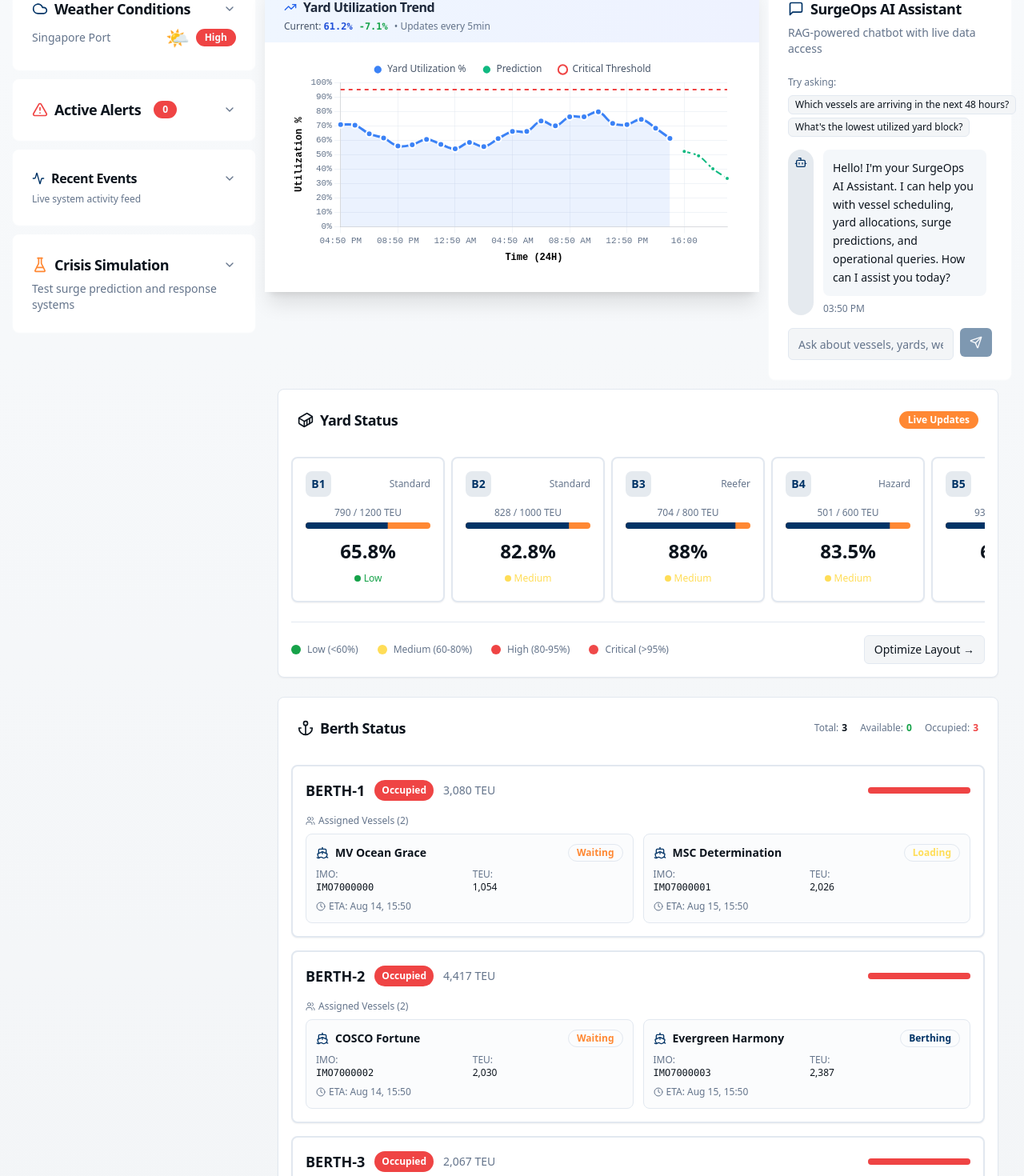
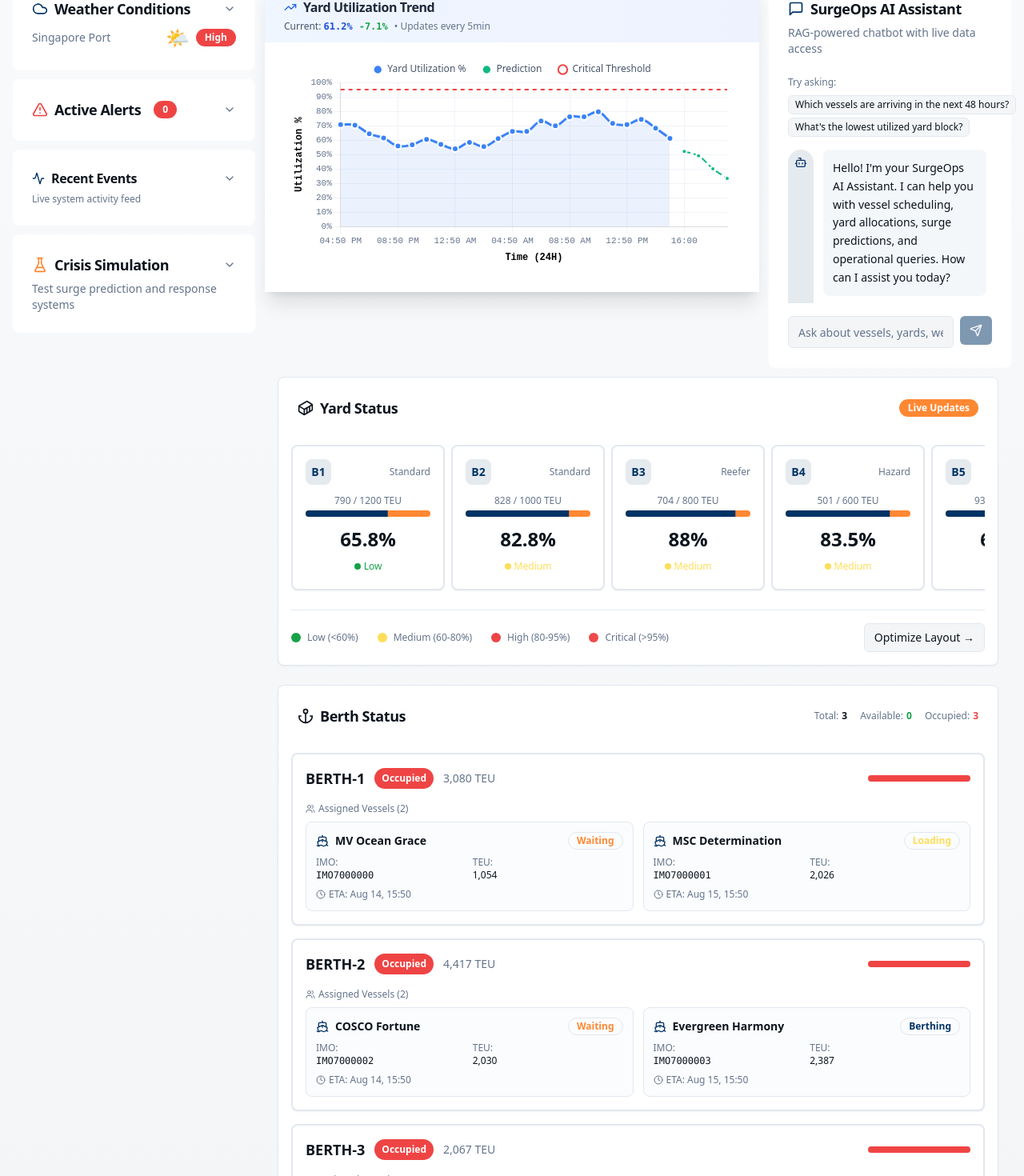
Before and after one commit to shivam-kaleris/surgeops, a React (Vite) app: page / in a window 1280 px wide. Shown: the part 305-1775 px from the top of the page at 80% size. Built offline with nearby package versions, Linux system fonts and the light colour scheme.

Commit message:
Align AI assistant with Crisis Simulation
Adjusted the AI assistant window height to align with the Crisis Simulation UI. Re-centered Yard Status and Berth Status components to ensure proper horizontal alignment and visual balance, referencing provided images for component matching.

```diff
--- a/src/components/surgeops/SurgeOpsChat.tsx
+++ b/src/components/surgeops/SurgeOpsChat.tsx
@@ -131,7 +131,7 @@ export function SurgeOpsChat() {
         </div>
 
         {/* Chat Messages */}
-        <div className="space-y-3 max-h-60 overflow-y-auto">
+        <div className="space-y-3 max-h-48 overflow-y-auto">
           <AnimatePresence>
             {messages.map((message) => (
               <motion.div
--- a/src/components/surgeops/SurgeOpsDashboard.tsx
+++ b/src/components/surgeops/SurgeOpsDashboard.tsx
@@ -151,12 +151,12 @@ export function SurgeOpsDashboard() {
               </motion.div>
             </div>
 
-            {/* Yard Status - Centered with Consistent Spacing */}
+            {/* Yard Status - Full Width Centered */}
             <motion.div
               initial={{ opacity: 0, y: 20 }}
               animate={{ opacity: 1, y: 0 }}
               transition={{ delay: 0.6 }}
-              className="mb-6"
+              className="col-span-full"
             >
               <YardGrid
                 blocks={dashboardData.yardBlocks}
@@ -165,11 +165,12 @@ export function SurgeOpsDashboard() {
               />
             </motion.div>
 
-            {/* Berth Status - Centered with Consistent Spacing */}
+            {/* Berth Status - Full Width Centered */}
             <motion.div
               initial={{ opacity: 0, y: 20 }}
               animate={{ opacity: 1, y: 0 }}
               transition={{ delay: 0.7 }}
+              className="col-span-full"
             >
               <BerthStatus
                 berths={dashboardData.berths}
```
